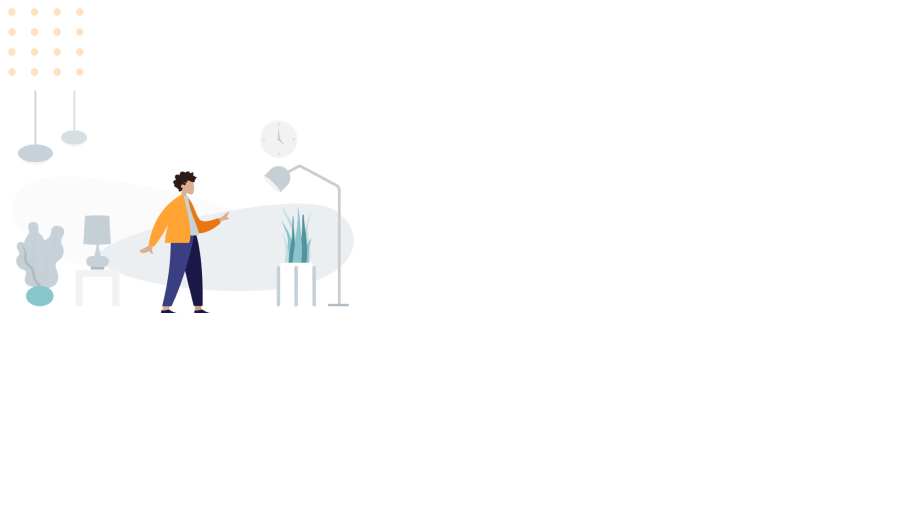
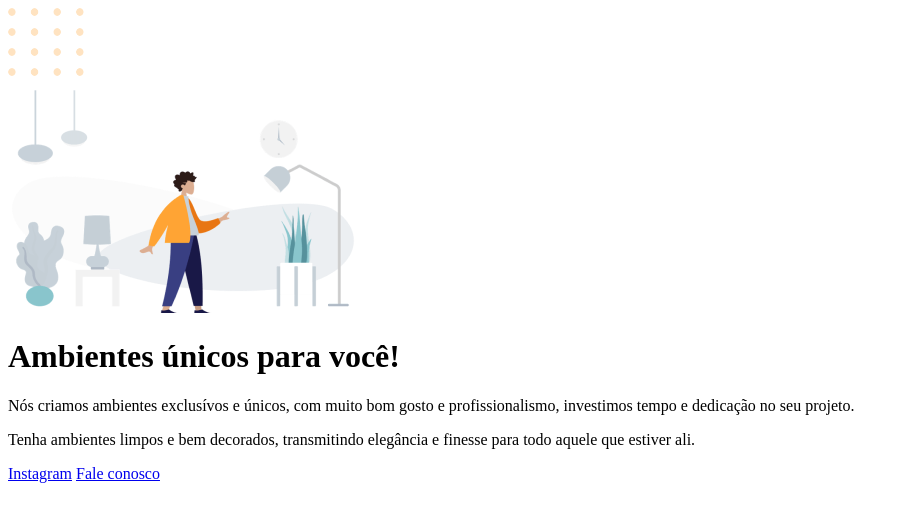
Before and after one commit to LeoSergio/rocketseat, a plain HTML site: page index.html in a window 1280 px wide. Shown: the whole page, without its empty margins (0-905 px from the left). Drawn offline with Linux system fonts and the light colour scheme.

Commit message:
add divs

```diff
--- a/index.html
+++ b/index.html
@@ -10,6 +10,26 @@
 
     <div id="hero">
         <img src="images/image.png" alt="">
+        <h1>Ambientes únicos para você!</h1>
+        <p>
+            Nós criamos ambientes exclusívos e únicos, com muito bom gosto
+            e profissionalismo, investimos tempo e dedicação no seu projeto.
+
+
+        </p>
+        Tenha ambientes limpos e bem decorados, transmitindo elegância  e
+        finesse para todo aquele que estiver ali.
+        <p>
+
+        </p>
+
+    </div>
+
+    <div id="footer">
+        <a href="http://instagram.com">Instagram</a>
+        <a href="mailto:leandrooos222@gmail.com">Fale conosco</a>
+
+
 
     </div>
 </body>
```
